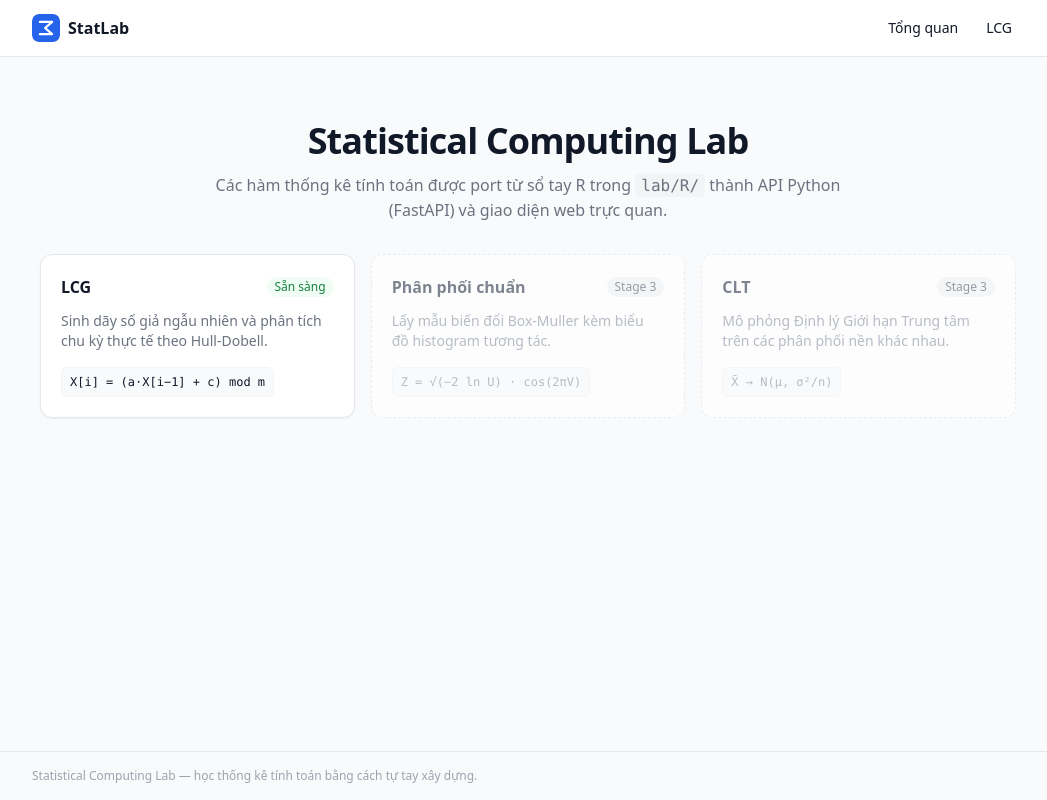
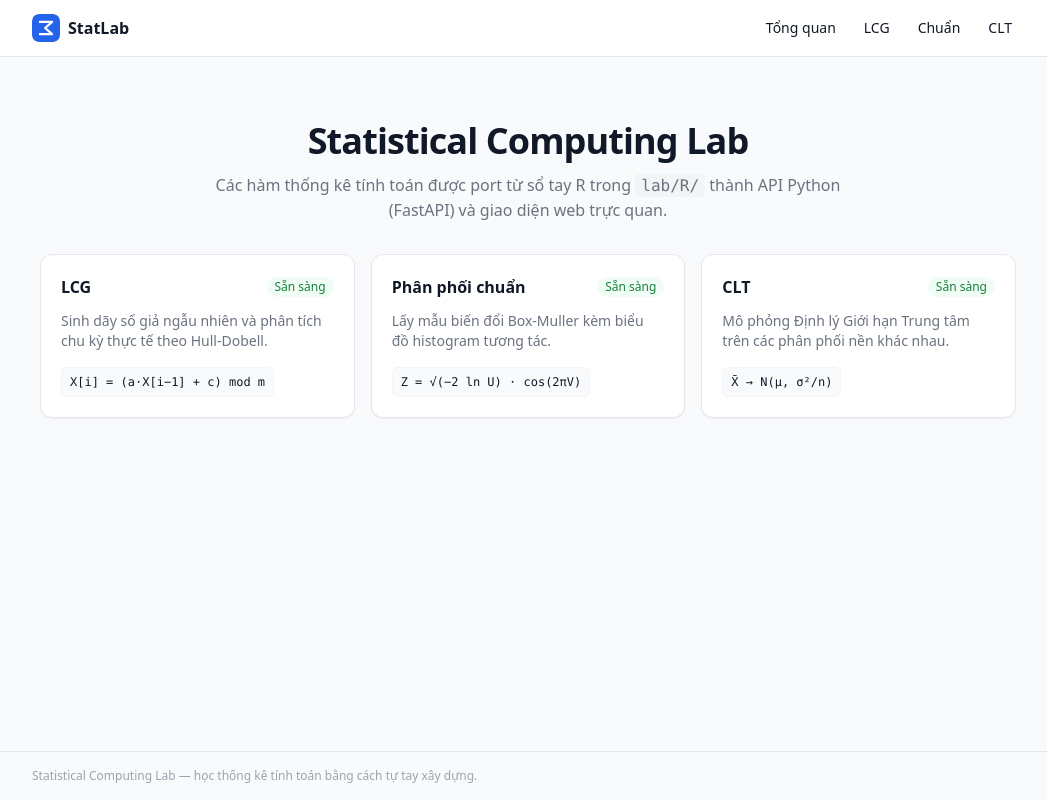
Before and after one commit to ryantr-statinops/Stat_Lab, a Next.js app in the folder frontend/next-app/: page / in a window 1280 px wide. Shown: the whole page, without its empty margins (112-1159 px from the left). Built offline with nearby package versions, Linux system fonts and the light colour scheme.

Commit message:
feat(frontend): wire normal and clt topics into nav and dashboard

```diff
--- a/frontend/next-app/app/layout.tsx
+++ b/frontend/next-app/app/layout.tsx
@@ -10,6 +10,8 @@ export const metadata: Metadata = {
 const NAV = [
   { href: "/", label: "Tổng quan" },
   { href: "/lcg", label: "LCG" },
+  { href: "/normal", label: "Chuẩn" },
+  { href: "/clt", label: "CLT" },
 ];
 
 export default function RootLayout({
--- a/frontend/next-app/app/page.tsx
+++ b/frontend/next-app/app/page.tsx
@@ -17,16 +17,18 @@ const TOPICS: Topic[] = [
     status: "ready",
   },
   {
+    href: "/normal",
     title: "Phân phối chuẩn",
     desc: "Lấy mẫu biến đổi Box-Muller kèm biểu đồ histogram tương tác.",
     formula: "Z = √(−2 ln U) · cos(2πV)",
-    status: "soon",
+    status: "ready",
   },
   {
+    href: "/clt",
     title: "CLT",
     desc: "Mô phỏng Định lý Giới hạn Trung tâm trên các phân phối nền khác nhau.",
     formula: "X̄ → N(μ, σ²/n)",
-    status: "soon",
+    status: "ready",
   },
 ];
 
```
